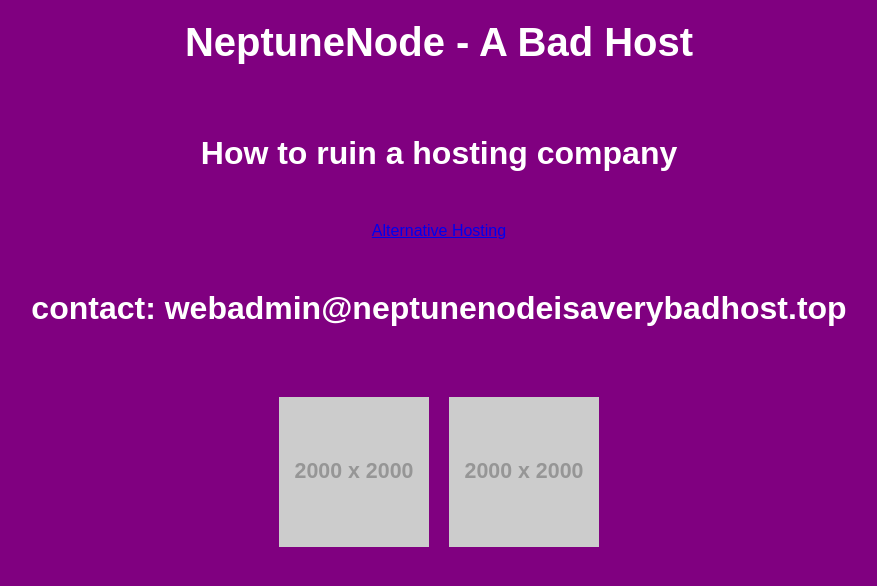
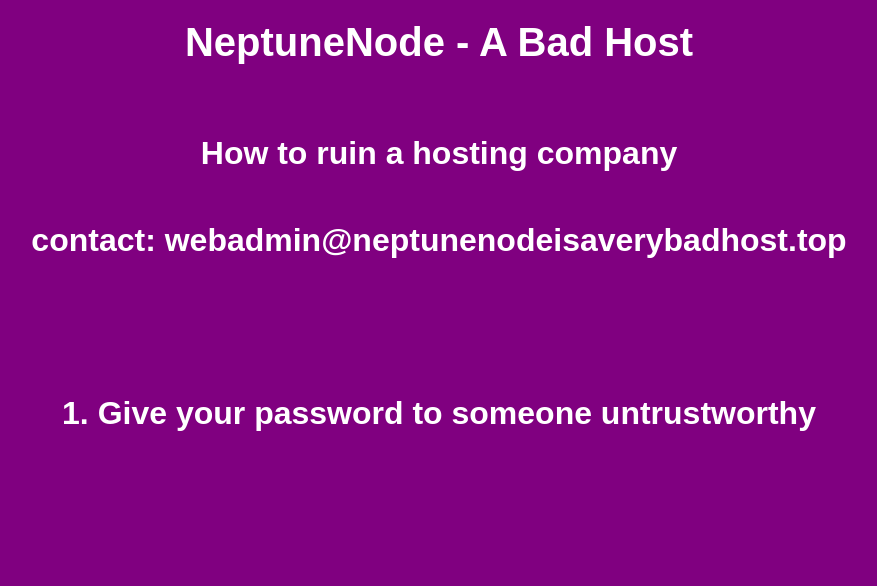
Before and after one commit to selenoscopenetlify/neptunenodeisabadhost, a plain HTML site: page index.html in a window 1280 px wide. Shown: the whole page, without its empty margins (201-1078 px from the left). Drawn offline with Linux system fonts and the light colour scheme; placeholder pictures from the web are drawn by us.

Commit message:
Update index.html

```diff
--- a/index.html
+++ b/index.html
@@ -13,14 +13,9 @@
     <main>
         <div class="main-text">
             <h2>How to ruin a hosting company</h2>
-            <a href="/alternative">Alternative Hosting</a>
             <h2>contact: webadmin@neptunenodeisaverybadhost.top</h2>
-        </div>
-        <div class="image-gallery">
-            <!-- You can replace the src values with actual image URLs -->
-            <img src="https://via.placeholder.com/2000" alt="Placeholder Image">
             <br><br>
-            <img src="https://via.placeholder.com/2000" alt="Placeholder Image">
+            <h2>1. Give your password to someone untrustworthy</h2>
         </div>
     </main>
 </body>
```
